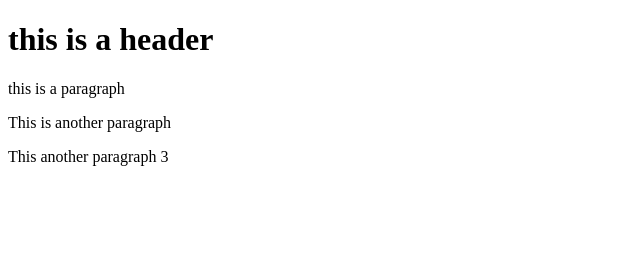
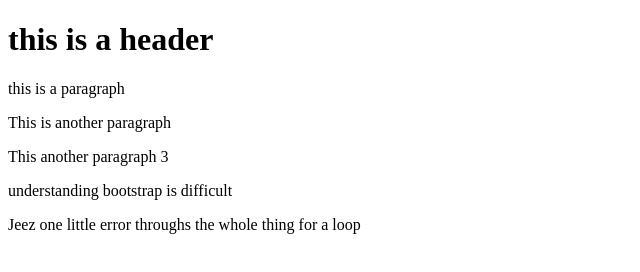
Before and after one commit to JohnnyMorrisportfolio/git-test, a website: page index.html in a window 1280 px wide. Shown: the whole page, without its empty margins (0-640 px from the left). Drawn offline with Linux system fonts and the light colour scheme.

Commit message:
using NPM

```diff
--- a/index.html
+++ b/index.html
@@ -5,5 +5,8 @@
         <p>this is a paragraph</p>
         <p>This is another paragraph</p>
         <p>This another paragraph 3</p>
+        <p>understanding bootstrap is difficult</p>
+        <p>Jeez one little error throughs the whole thing for a loop</p>
+
     </body>
 </html>
```
Also changed, not shown: package.json (added, +26 -0 lines), 1 other file.
